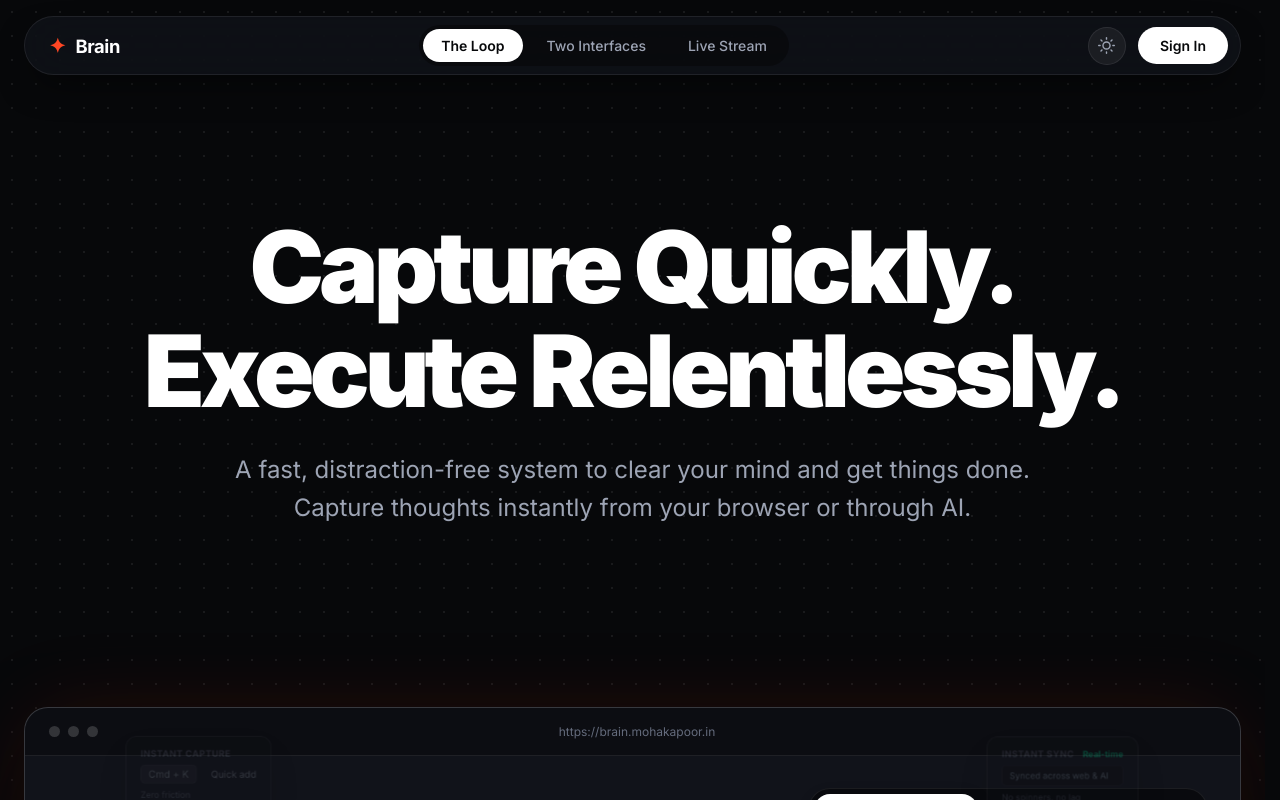
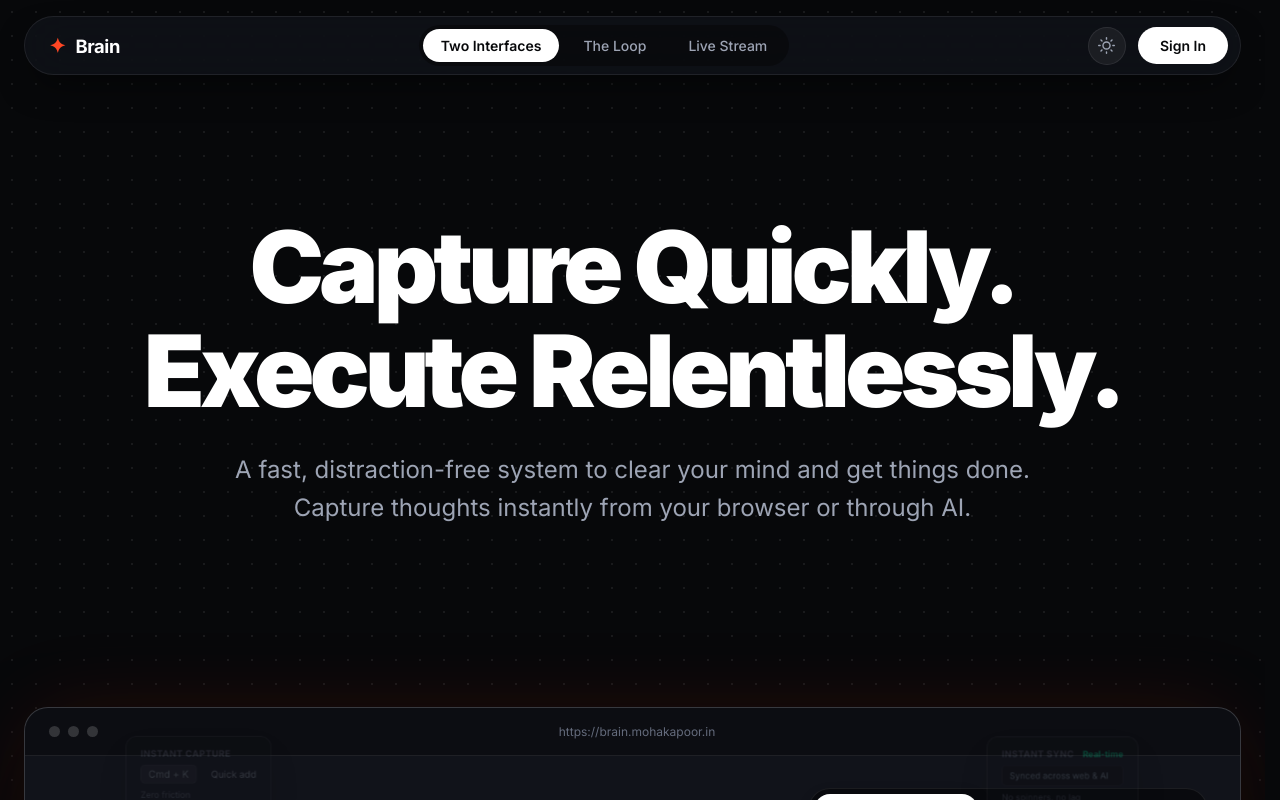
Before and after one commit to mohakapoor/brain-frontend, a React (Vite) app: page / in a window 1280 px wide. Shown: the top 800 px of the page. Built offline with nearby package versions, Linux system fonts and the light colour scheme; no server answers.

Commit message:
fix: reorder navbar links to match landing page section hierarchy

```diff
--- a/src/components/Navbar.tsx
+++ b/src/components/Navbar.tsx
@@ -26,17 +26,17 @@ export default function Navbar({ activeNav, theme, onNavClick, onToggleTheme }:
       <nav className="nav-links">
         <button
           type="button"
+          className={`nav-link-btn ${activeNav === 'interfaces' ? 'active' : ''}`}
+          onClick={() => onNavClick('two-interfaces', 'interfaces')}
+        >
+          Two Interfaces
+        </button>
+        <button
+          type="button"
           className={`nav-link-btn ${activeNav === 'loop' ? 'active' : ''}`}
           onClick={() => onNavClick('the-loop', 'loop')}
         >
           The Loop
-        </button>
-        <button
-          type="button"
-          className={`nav-link-btn ${activeNav === 'interfaces' ? 'active' : ''}`}
-          onClick={() => onNavClick('two-interfaces', 'interfaces')}
-        >
-          Two Interfaces
         </button>
         <button
           type="button"
--- a/src/pages/LandingPage.tsx
+++ b/src/pages/LandingPage.tsx
@@ -19,7 +19,7 @@ interface LandingPageProps {
 export default function LandingPage({ theme, onToggleTheme }: LandingPageProps) {
   useDocumentTitle('Brain')
   useScrollReveal()
-  const [activeNav, setActiveNav] = useState('loop')
+  const [activeNav, setActiveNav] = useState('interfaces')
 
   const [tasks, setTasks] = useState<DemoTask[]>([
     { id: 1, title: 'Review quarterly revenue and runway', completed: true, tag: 'FINANCE' },
```
